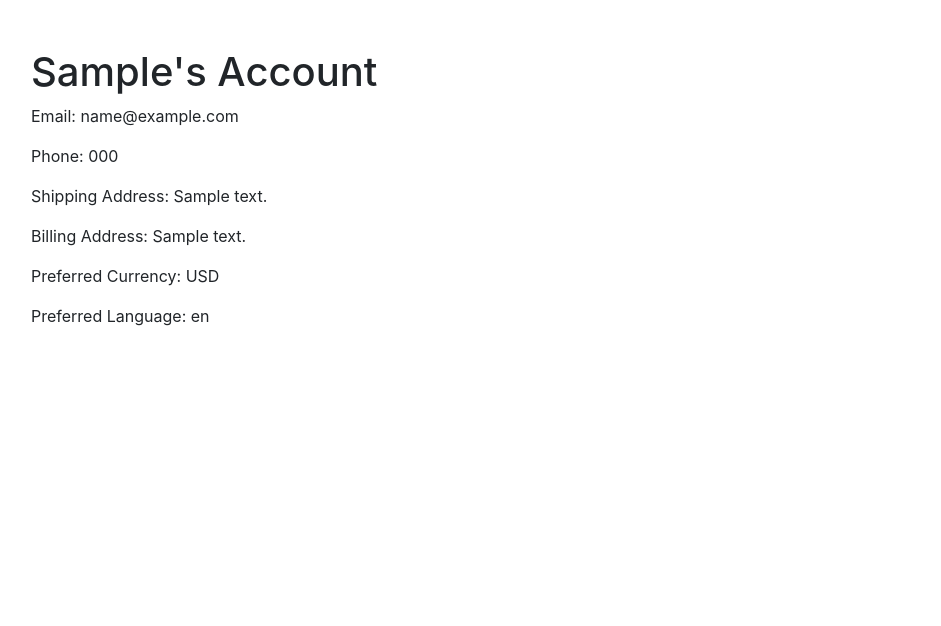
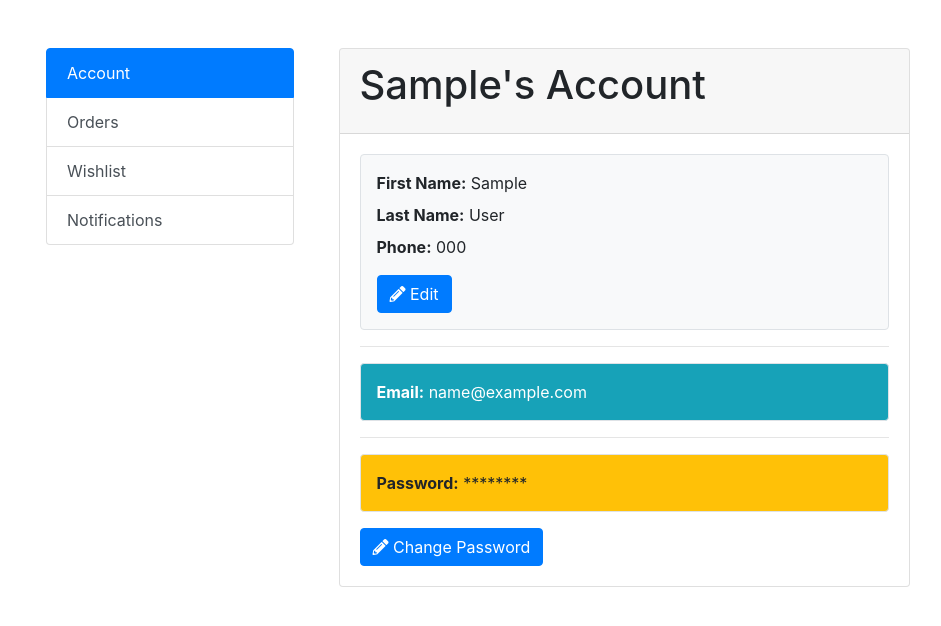
Before and after one commit to K4Nu/Vault77, a Django app: page /account/ in a window 1280 px wide. Shown: the part 72-698 px from the top of the page, without its empty margins (54-995 px from the left). Run offline with Django 4.2, Linux system fonts and the light colour scheme; a user stored in the database is signed in; tables that the repository leaves empty hold one stand-in row (values such as "Sample post"); some libraries are stand-ins or nearby versions.

Commit message:
password_change_form and email_change_form

```diff
--- a/ecommerce/settings.py
+++ b/ecommerce/settings.py
@@ -149,7 +149,7 @@ LOGIN_URL = '/accounts/login/'
 PROFILE_CREATION_REDIRECT_URL = '/profile/'
 LOGIN_REDIRECT_URL = '/'  # Optional, but recommended for default login redirection
 ACCOUNT_USER_MODEL_USERNAME_FIELD = None
-
+ACCOUNT_CHANGE_EMAIL =True
 
 
 
--- a/ecommerce/urls.py
+++ b/ecommerce/urls.py
@@ -3,8 +3,12 @@ from django.urls import path, include
 from users import views as user_v
 
 urlpatterns = [
+    path("",user_v.index),
     path('admin/', admin.site.urls),
     path("account/",user_v.AccountDetailView.as_view(),name="account"),
     path('accounts/', include('allauth.urls')),
-    path("index/",user_v.index,name="index")
+    path('edit_profile/', user_v.UpdateUserInfo.as_view(), name='edit_profile'),
+    path("change_password/",user_v.UpdateUserPassword.as_view(),name="change_password"),
+    path("index/",user_v.index,name="index"),
+    path("users/",user_v.UserListView.as_view(),name="show-users"),
 ]
--- a/templates/base.html
+++ b/templates/base.html
@@ -5,6 +5,7 @@
     <meta name="viewport" content="width=device-width, initial-scale=1.0">
     <title>{% block head_title %}{% endblock head_title %}</title>
     <!-- Include Bootstrap CSS -->
+    <script src="https://unpkg.com/htmx.org@1.9.2"></script>
     <link href="https://maxcdn.bootstrapcdn.com/bootstrap/4.5.2/css/bootstrap.min.css" rel="stylesheet">
     <link rel="stylesheet" href="https://cdnjs.cloudflare.com/ajax/libs/font-awesome/5.15.4/css/all.min.css">
     <style>
--- a/users/models.py
+++ b/users/models.py
@@ -32,12 +32,9 @@ class AppUser(AbstractBaseUser, PermissionsMixin):
     firstname = models.CharField(max_length=100)
     lastname = models.CharField(max_length=100)
     phone_number = models.CharField(max_length=15, unique=True, blank=True, null=True)
-    shipping_address = models.TextField(blank=True, null=True)
-    billing_address = models.TextField(blank=True, null=True)
     is_verified = models.BooleanField(default=False)
-    preferred_currency = models.CharField(max_length=10, default='USD')
-    preferred_language = models.CharField(max_length=10, default='en')
     #wishlist = models.ManyToManyField('Product', related_name='wishlisted_by', blank=True)
+    #possibly change to is_active by default=False
     is_active = models.BooleanField(default=True)
     is_staff = models.BooleanField(default=False)
 
@@ -52,3 +49,19 @@ class AppUser(AbstractBaseUser, PermissionsMixin):
     class Meta:
         verbose_name = 'user'
         verbose_name_plural = 'users'
+
+class AddressModel(models.Model):
+    user=models.ForeignKey("AppUser", on_delete=models.CASCADE,related_name="address")
+    address1=models.CharField(max_length=255)
+    address2=models.CharField(max_length=255,blank=True,null=True)
+    city=models.CharField(max_length=100)
+    country=models.CharField(max_length=100)
+    postal_code=models.CharField(max_length=20)
+
+    def __str__(self):
+        return f'{self.address1}, {self.city}, {self.country}'
+
+    class Meta:
+        verbose_name="Address"
+        verbose_name_plural = 'Addresses'
+        ordering = ['city']
--- a/users/signals.py
+++ b/users/signals.py
@@ -10,6 +10,7 @@ from .models import AppUser
 def email_confirmed_callback(request,email_address, **kwargs):
     user=AppUser.objects.get(email=email_address.email)
     user.is_verified=True
+    user.is_active=True
     user.save()
 
 @receiver(post_save,sender=AppUser)
@@ -17,7 +18,8 @@ def super_user_verification(sender,instance,created,**kwargs):
     if created and (instance.is_superuser or instance.is_staff):
         if not instance.is_verified:
             instance.is_verified=True
-            instance.save(update_fields=["is_verified"])
+            instance.is_active=True
+            instance.save(update_fields=["is_verified","is_active"])
         email_address,email_created=EmailAddress.objects.get_or_create(user=instance,
                                                                        email=instance.email,
                                                                        defaults={"verified":True,"primary":True})
--- a/users/templates/users/account.html
+++ b/users/templates/users/account.html
@@ -1,12 +1,81 @@
-{%extends 'base.html'%}
-{%block layout%}
-<h1>{{ user.firstname }}'s Account</h1>
+{% extends 'users/account_base.html' %}
+<head>
+    <script src="https://unpkg.com/htmx.org@1.9.2"></script>
+    <link href="https://cdn.jsdelivr.net/npm/bootstrap-icons/font/bootstrap-icons.css" rel="stylesheet">
+</head>
+{% block account_content %}
+<div class="col-md-9">
+    <div class="card">
+        <div class="card-header">
+            <h1 class="card-title">{{ user.firstname }}'s Account</h1>
+        </div>
+        <div class="card-body">
+            <!-- Combined Section: First Name, Last Name, Phone -->
+            <div class="mb-3 p-3 border rounded bg-light">
+                <div class="mb-2">
+                    <strong>First Name:</strong> {{ user.firstname }}
+                </div>
+                <div class="mb-2">
+                    <strong>Last Name:</strong> {{ user.lastname }}
+                </div>
+                <div class="mb-2">
+                    <strong>Phone:</strong> {{ user.phone_number }}
+                </div>
 
-<p>Email: {{ user.email }}</p>
-<p>Phone: {{ user.phone_number }}</p>
-<p>Shipping Address: {{ user.shipping_address }}</p>
-<p>Billing Address: {{ user.billing_address }}</p>
-<p>Preferred Currency: {{ user.preferred_currency }}</p>
-<p>Preferred Language: {{ user.preferred_language }}</p>
+                <!-- Edit Button with Pencil Icon -->
+                <div class="mt-3">
+                    <a href="#" class="btn btn-primary" data-toggle="modal" data-target="#editModal">
+                        <i class="fas fa-pencil-alt"></i> Edit
+                    </a>
+                </div>
+            </div>
 
-{%endblock%}
+            <!-- New Div 1: Email -->
+            <hr>
+            <div class="mb-3 p-3 border rounded bg-info text-white">
+                <strong>Email:</strong> {{ user.email }}
+            </div>
+            <hr>
+
+            <!-- New Div 2: Password -->
+            <div class="mb-3 p-3 border rounded bg-warning">
+                <strong>Password:</strong> ********
+            </div>
+
+            <!-- Button to trigger the password change modal -->
+            <div class="mt-3">
+                <a href="{% url 'change_password' %}"
+                   class="btn btn-primary"
+                   hx-get="{% url 'change_password' %}"
+                   hx-target="#passwordChangeModal .modal-body"
+                   hx-trigger="click"
+                   data-toggle="modal"
+                   data-target="#passwordChangeModal">
+                    <i class="fas fa-pencil-alt"></i> Change Password
+                </a>
+            </div>
+        </div>
+    </div>
+</div>
+
+<!-- Modal Structure for Password Change -->
+<div class="modal fade" id="passwordChangeModal" tabindex="-1" role="dialog" aria-labelledby="passwordChangeModalLabel" aria-hidden="true">
+    <div class="modal-dialog" role="document">
+        <div class="modal-content">
+            <div class="modal-header">
+                <h5 class="modal-title" id="passwordChangeModalLabel">Change Password</h5>
+                <button type="button" class="close" data-dismiss="modal" aria-label="Close">
+                    <span aria-hidden="true">&times;</span>
+                </button>
+            </div>
+            <div class="modal-body">
+                <!-- HTMX will load the password change form here dynamically -->
+            </div>
+            <div class="modal-footer">
+                <button type="button" class="btn btn-secondary" data-dismiss="modal">Close</button>
+            </div>
+        </div>
+    </div>
+</div>
+
+{% endblock %}
--- /dev/null
+++ b/users/templates/users/account_base.html
@@ -0,0 +1,32 @@
+{% extends 'base.html' %}
+
+{% block layout %}
+<div class="container mt-4">
+    <div class="row">
+        <!-- Sidebar Section -->
+        <div class="col-md-3">
+            <div class="list-group">
+               <a href="{% url 'account' %}" class="list-group-item list-group-item-action {% if section == 'account' %}active{% endif %}">
+                    Account
+                </a>
+                <a href="#" class="list-group-item list-group-item-action {% if section == 'orders' %}active{% endif %}">
+                    Orders
+                </a>
+                <a href="#" class="list-group-item list-group-item-action {% if section == 'wishlist' %}active{% endif %}">
+                    Wishlist
+                </a>
+                <a href="#" class="list-group-item list-group-item-action {% if section == 'notifications' %}active{% endif %}">
+                    Notifications
+                </a>
+            </div>
+        </div>
+
+        <!-- Content Section -->
+        <div class="col-md-9">
+            {% block account_content %}
+            <!-- Specific page content will go here -->
+            {% endblock %}
+        </div>
+    </div>
+</div>
+{% endblock %}
--- a/users/views.py
+++ b/users/views.py
@@ -1,9 +1,13 @@
 from django.shortcuts import render
+from django.urls import reverse_lazy,reverse
 from django.http import HttpResponse
 import datetime
 from django.contrib.auth.mixins import LoginRequiredMixin
-from django.views.generic import DetailView
+from django.views.generic import DetailView, UpdateView, FormView,ListView
 from .models import AppUser
+from .forms import PasswordChangeForm
+from django.contrib.auth import update_session_auth_hash
+
 
 def index(request):
     now = datetime.datetime.now()
@@ -19,3 +23,51 @@ class AccountDetailView(LoginRequiredMixin,DetailView):
 
     def get_object(self, queryset=None):
         return self.request.user
+
+    def get_context_data(self, **kwargs):
+        context=super().get_context_data(**kwargs)
+        context["section"]="account"
+        return context
+
+class UpdateUserInfo(UpdateView):
+    model = AppUser
+    fields = ['firstname', 'lastname', 'phone_number']
+    success_url = reverse_lazy('account')  # Redirect to the account page after successful update
+
+    def get_object(self):
+        # Ensure that only the current logged-in user can edit their profile
+        return self.request.user
+
+class UpdateUserPassword(FormView):
+    form_class = PasswordChangeForm
+    template_name = 'users/password_change_form.html'  # Ensure this matches your template
+    success_url = reverse_lazy('account')
+
+    def get_form_kwargs(self):
+        kwargs = super().get_form_kwargs()
+        kwargs['user'] = self.request.user  # Pass the current user to the form
+        return kwargs
+
+    def form_valid(self, form):
+        user=self.request.user
+        user.set_password(form.cleaned_data.get("new_password1"))
+        user.save()
+        update_session_auth_hash(self.request,user)
+
+        if self.request.headers.get("HX-Request"):
+            return HttpResponse('<div class="alert alert-success">Password changed successfully!</div>')
+        return super().form_valid(form)
+
+    def form_invalid(self, form):
+        if self.request.headers.get("HX-Request"):
+            return self.render_to_response(self.get_context_data(form=form))
+
+        return super().form_invalid(form)
+
+def index(request):
+    return render(request,"users/index.html")
+
+class UserListView(ListView):
+    model = AppUser  # Use the custom AppUser model
+    template_name = 'users/user_list.html'  # Define your template path
+    context_object_name = 'users'  # Name the conte
```
Also changed, not shown: users/forms.py (+70 -0 lines), users/templates/users/account_password_change.html (added, +9 -0 lines), users/templates/users/index.html (added, +14 -0 lines), users/templates/users/password_change_form.html (added, +34 -0 lines), users/templates/users/user_list.html (added, +8 -0 lines), users/migrations/0002_remove_appuser_billing_address_and_more.py (added), users/migrations/0003_alter_appuser_is_active.py (added).
